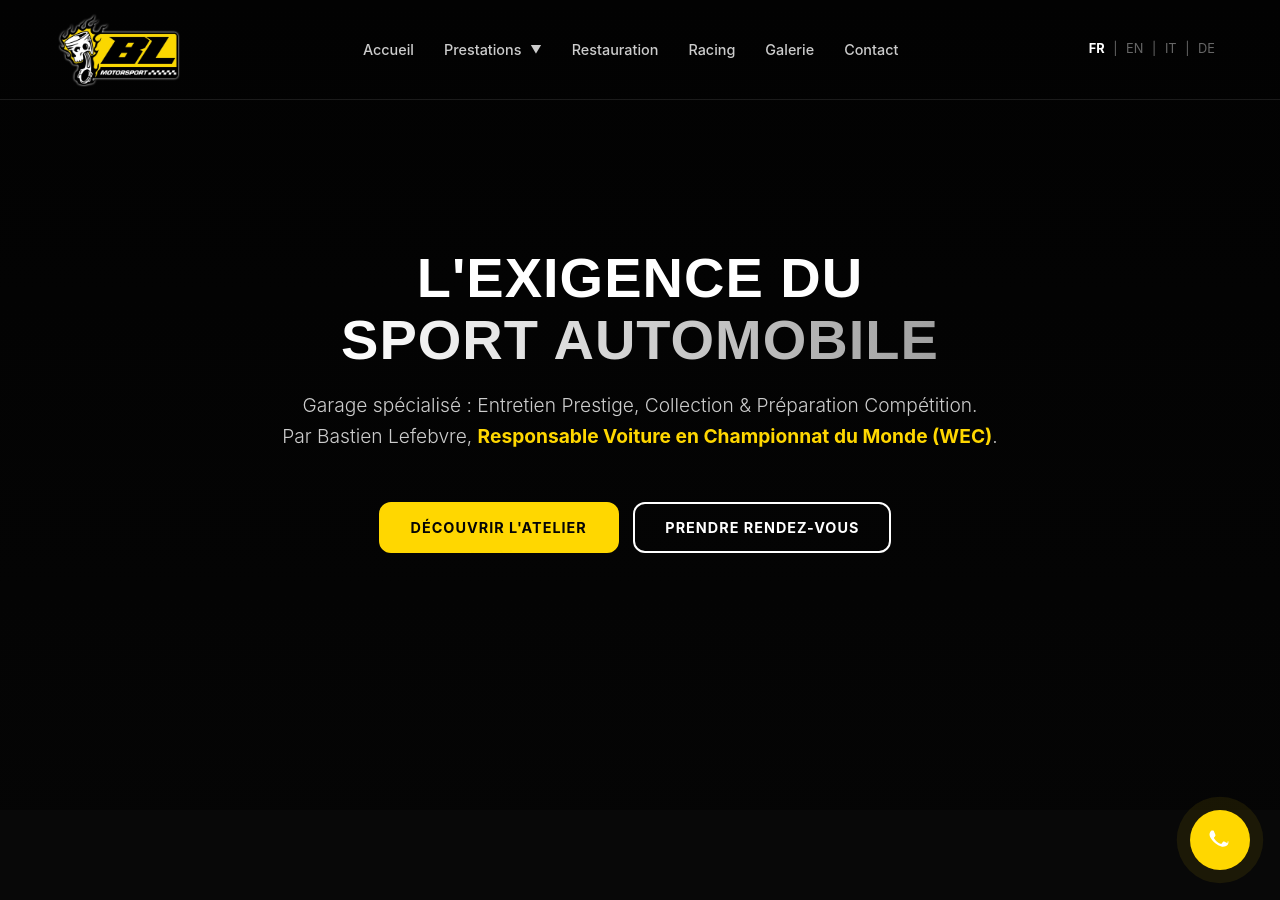
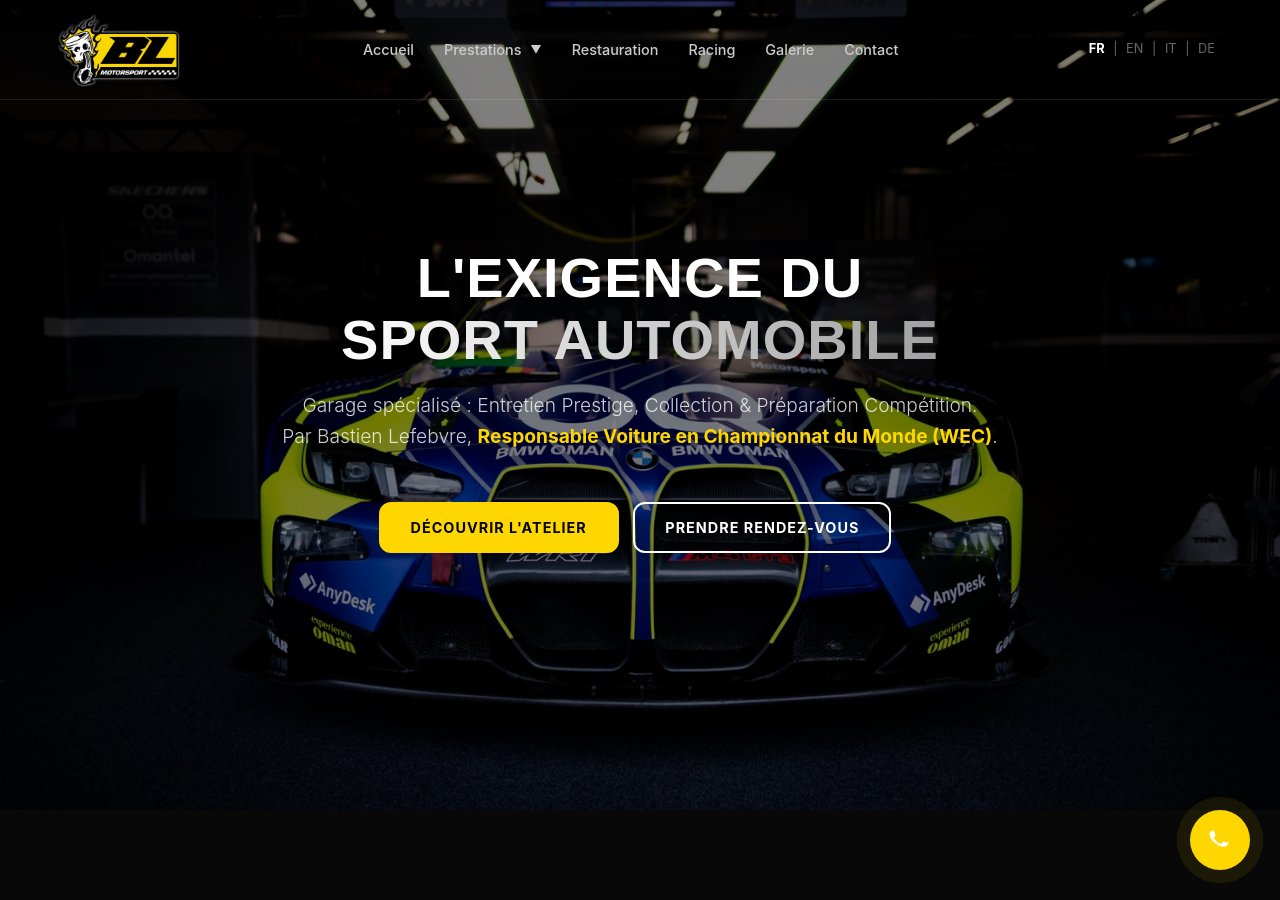
Before and after one commit to DuvalDVL/bl-motorsport, a Jekyll site: the page built from fr/index.html, in a window 1280 px wide and 900 px high. Built offline with Jekyll 4.4.1, drawn with Linux system fonts in a browser that asks for light colours.

Commit message:
Update style.scss

```diff
--- a/assets/css/style.scss
+++ b/assets/css/style.scss
@@ -1125,29 +1125,39 @@ input, textarea {
   }
 }
 
-/* Positionnement de la nouvelle image de fond Hero */
 .hero-section {
     position: relative;
+    width: 100%;
+    min-height: 80vh; /* Force la section à occuper 80% de l'écran */
+    display: flex;
+    align-items: center;
+    justify-content: center;
     overflow: hidden;
+    background-color: #000; /* Fond de secours noir */
 }
 
 .hero-img-bg {
+    position: absolute;
+    top: 50%;
+    left: 50%;
+    width: 100%;
+    height: 100%;
+    object-fit: cover; /* L'image remplit tout sans se déformer */
+    transform: translate(-50%, -50%);
+    z-index: 1; /* Derrière l'overlay et le texte */
+}
+
+.hero-overlay {
     position: absolute;
     top: 0;
     left: 0;
     width: 100%;
     height: 100%;
-    object-fit: cover; /* Garantit que l'image remplit tout l'espace sans se déformer */
-    z-index: -1; /* Place l'image derrière tout le reste */
-    pointer-events: none; /* Empêche l'image de gêner les clics sur les boutons */
-}
-
-/* On s'assure que le contenu reste au-dessus */
-.hero-overlay {
-    z-index: 0;
+    background: rgba(0, 0, 0, 0.5); /* Vérifie que ce n'est pas "rgba(0,0,0,1)" qui serait opaque */
+    z-index: 2;
 }
 
 .hero-content {
     position: relative;
-    z-index: 1;
+    z-index: 3; /* Le texte doit être au-dessus de tout */
 }
```
